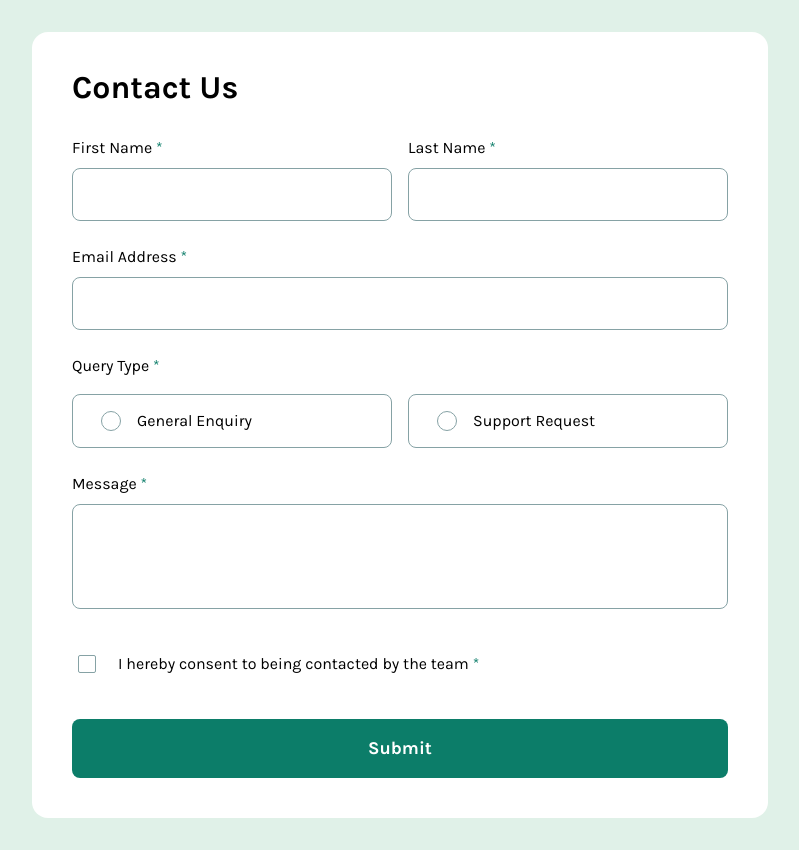
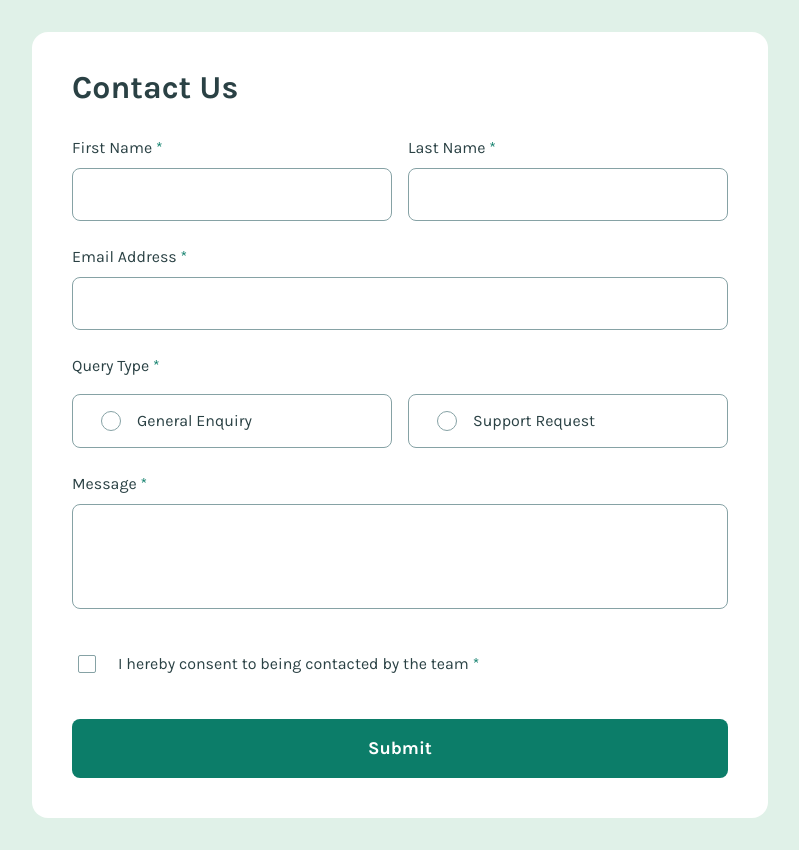
Before and after one commit to Joshk7/contact-form, a plain HTML site: page index.html in a window 1280 px wide. Shown: the whole page, without its empty margins (240-1039 px from the left). Drawn offline with Linux system fonts and the light colour scheme.

Commit message:
changing color of form text

```diff
--- a/style.css
+++ b/style.css
@@ -90,6 +90,7 @@ form {
     display: flex;
     flex-direction: column;
     gap: 2.5rem;
+    color: var(--gray-900);
 }
 
 input,
```
